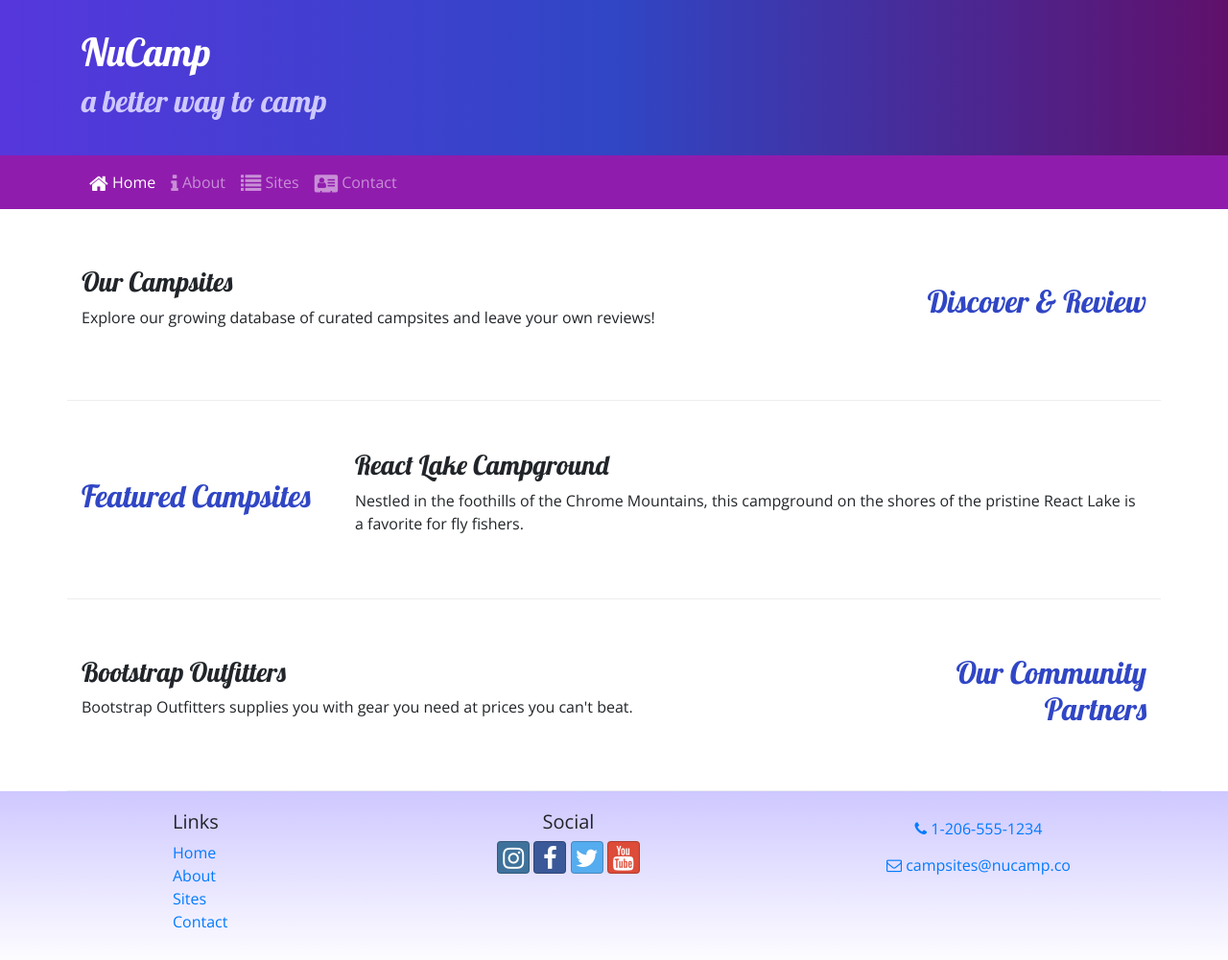
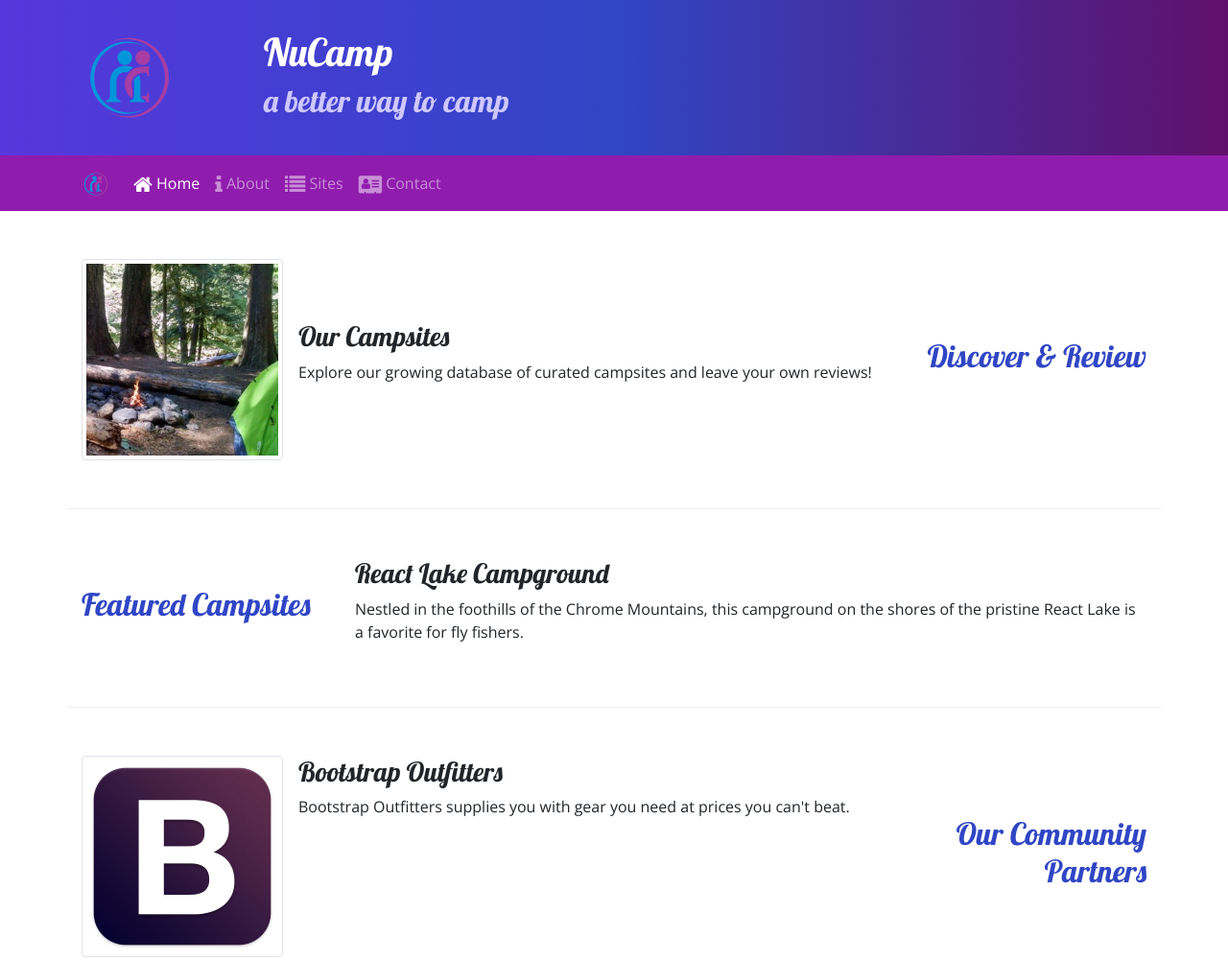
Before and after one commit to J35T32/nucamp-bootstrap, a website: page index.html in a window 1280 px wide. Shown: the top 1001 px of the page at 96% size. Drawn offline with nearby package versions, Linux system fonts and the light colour scheme.

Commit message:
Images and Media

```diff
--- a/index.html
+++ b/index.html
@@ -32,6 +32,9 @@
     <header class="jumbotron jumbotron-fluid">
         <div class="container">
             <div class="row">
+                <div class="col-4 col-sm-3 col-md-2 align-self-center">
+                    <img src="img/logo.png" class="img-fluid">
+                </div>
                 <div class="col">
                     <h1>NuCamp</h1>
                     <h2>a better way to camp</h2>
@@ -42,7 +45,8 @@
 
     <nav class="navbar navbar-expand-sm navbar-dark sticky-top"> <!-- "expand-sm" converts to horizontal placement of items for sm+ viewports/"dark" indicates with dar navbar, text is lightened -->
         <div class="container">
-            <button class="navbar-toggler ml-auto" type="button" data-toggle="collapse" data-target="#nucampNavbar">
+            <a class="navbar-brand" href="#"><img src="img/logo.png" height="30" width="30"></a>
+            <button class="navbar-toggler" type="button" data-toggle="collapse" data-target="#nucampNavbar">
                 <span class="navbar-toggler-icon"></span>
             </button>
             <div class="collapse navbar-collapse" id="nucampNavbar">
@@ -62,8 +66,13 @@
                 <h2 class="text-sm-right">Discover & Review</h2> <!-- aligns text to right for these h2 with small+ viewports -->
             </div>
             <div class="col">
-                <h3>Our Campsites</h3>
-                <p class="d-none d-sm-block">Explore our growing database of curated campsites and leave your own reviews!</p>
+                <div class="media">
+                    <img class="d-flex mr-3 img-thumbnail" src="img/breadcrumb-trail-thumb.jpg" alt="Breadcrumb Trail Thumbnail">
+                    <div class="media-body align-self-center">
+                        <h3>Our Campsites</h3>
+                        <p class="d-none d-sm-block">Explore our growing database of curated campsites and leave your own reviews!</p>
+                    </div>
+                </div>
             </div>
         </div>
 
@@ -82,8 +91,13 @@
                 <h2 class="text-sm-right">Our Community Partners</h2> <!-- aligns text to right for these h2 with small+ viewports -->
             </div>
             <div class="col">
-                <h3>Bootstrap Outfitters</h3>
-                <p class="d-none d-sm-block">Bootstrap Outfitters supplies you with gear you need at prices you can't beat.</p>
+                <div class="media">
+                    <img class="d-flex mr-3 img-thumbnail" src="img/bootstrap-thumb.png" alt="Bootstrap Outfitters">
+                    <div class="media-body aligh-self-center">
+                        <h3>Bootstrap Outfitters</h3>
+                        <p class="d-none d-sm-block">Bootstrap Outfitters supplies you with gear you need at prices you can't beat.</p>
+                    </div>
+                </div>
             </div>
         </div>
     </div>
```
Also changed, not shown: aboutus.html (+5 -1 lines), contactus.html (+5 -1 lines), img/bootstrap-thumb.png (added), img/breadcrumb-trail-thumb.jpg (added), img/breadcrumb-trail.jpg (added), img/chrome-river-thumb.jpg (added), img/chrome-river.jpg (added), img/logo.png (added), img/react-lake-thumb.jpg (added), img/react-lake.jpg (added), 1 other file.
